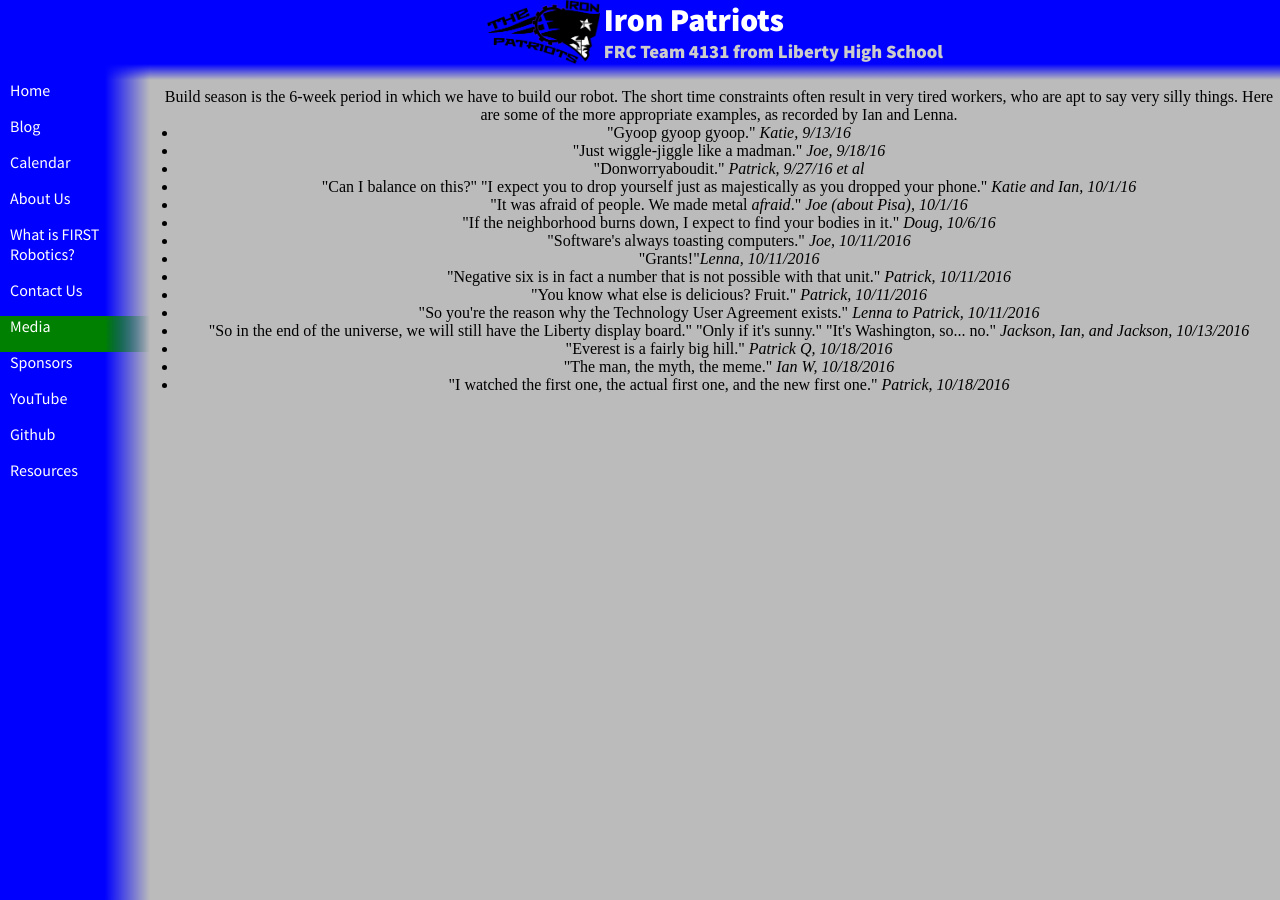
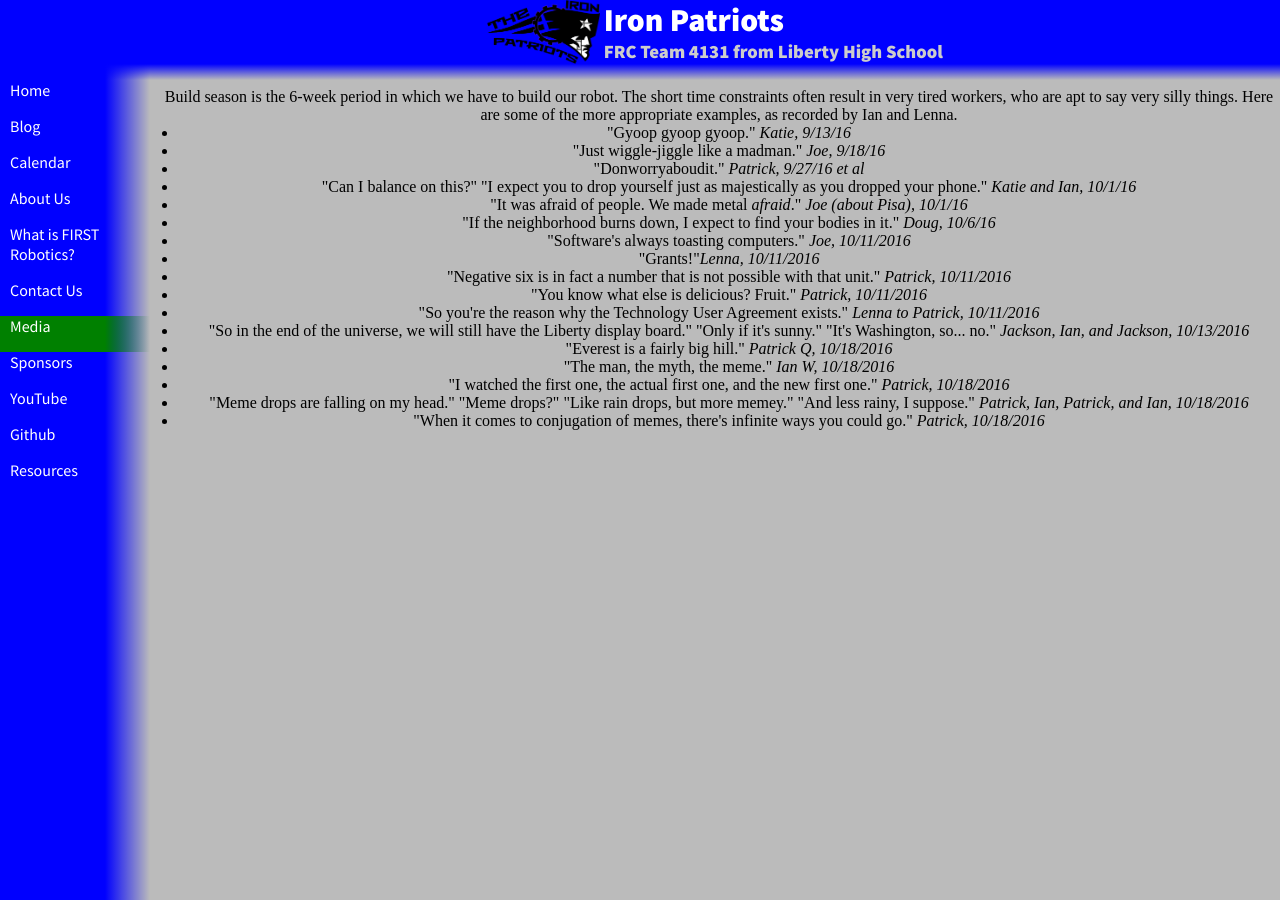
Before and after one commit to katiebugmoon/FRC4131.github.io, a Jekyll site: the page built from media/2017/quotes.html, in a window 1280 px wide. Built offline with Jekyll 4.4.1, drawn with Linux system fonts in a browser that asks for light colours; nearby versions of some CDN libraries.

Commit message:
Update quotes.html

```diff
--- a/media/2017/quotes.html
+++ b/media/2017/quotes.html
@@ -19,4 +19,6 @@ title: Build Season 2017 Quotes
 	<li>"Everest is a fairly big hill." <i>Patrick Q, 10/18/2016</i></li>
 	<li>"The man, the myth, the meme." <i>Ian W, 10/18/2016</i></li>
 	<li>"I watched the first one, the actual first one, and the new first one." <i>Patrick, 10/18/2016</i></li>
+	<li>"Meme drops are falling on my head." "Meme drops?" "Like rain drops, but more memey." "And less rainy, I suppose." <i>Patrick, Ian, Patrick, and Ian, 10/18/2016</i></li>
+	<li>"When it comes to conjugation of memes, there's infinite ways you could go." <i>Patrick, 10/18/2016</i></li>
 </ul><center>
```
